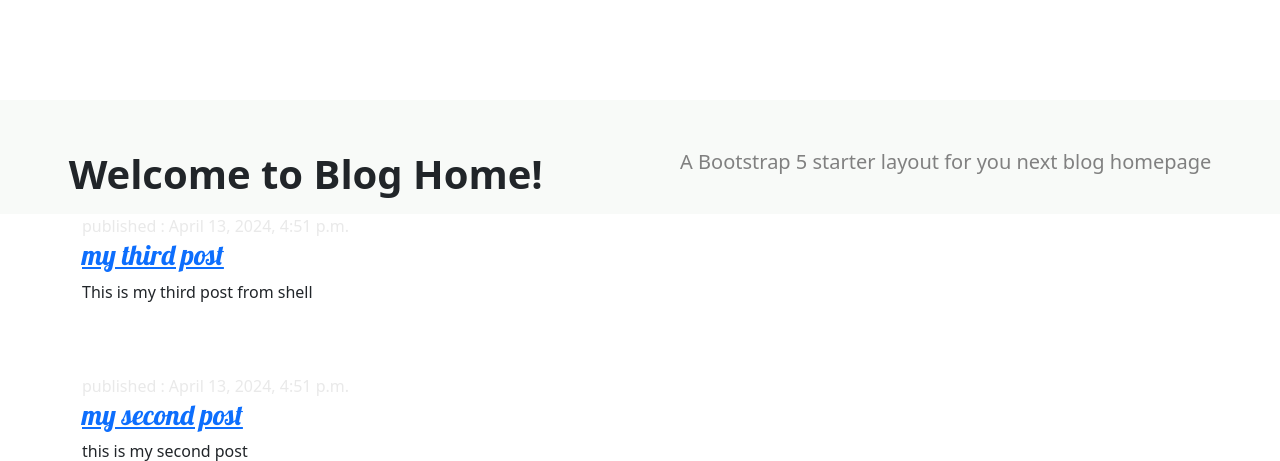
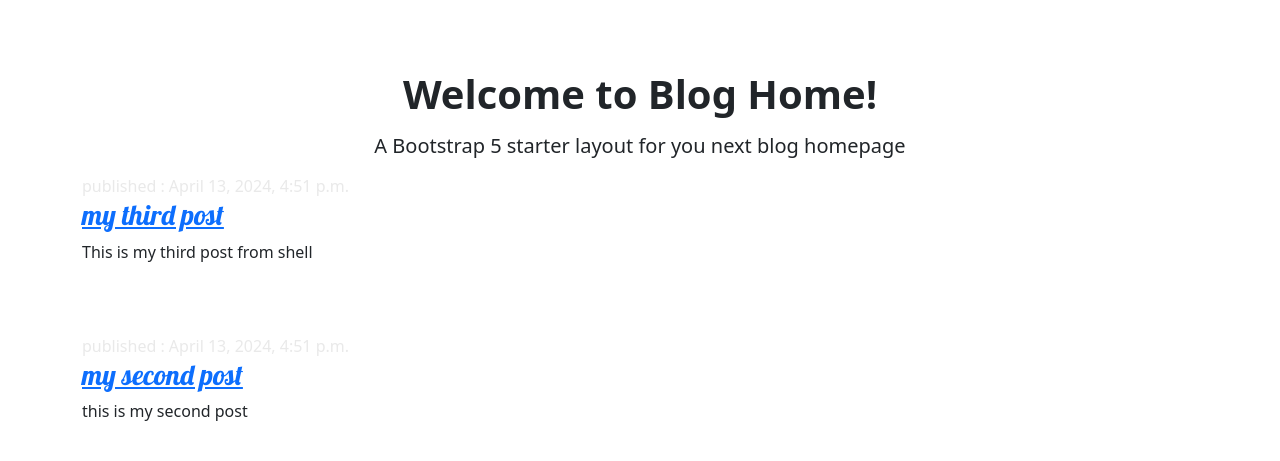
Before and after one commit to minjisuh/django-assignment, a Django app: page / in a window 1280 px wide. Shown: the part 70-531 px from the top of the page. Run offline with Django 5.2, Linux system fonts and the light colour scheme; data comes from the database, SQL or seed files in the repository.

Commit message:
hero-section finish

```diff
--- a/blog/static/css/blog.css
+++ b/blog/static/css/blog.css
@@ -21,26 +21,27 @@
     color: white;
 }
 
+
 .hero-section {
-    display: flex;
-    align-items: center; /* 요소를 수직으로 가운데 정렬 */
-    justify-content: center; /* 요소를 수평으로 가운데 정렬 */
-    margin-top : 100px;
-    background-color: #f8faf8; /* 배경색 설정 */
+    text-align: center; /* 텍스트를 가운데 정렬합니다. */
 }
 
 .hero-section h1 {
-    margin: 50px auto 25px; /* 위쪽 여백 50px, 아래쪽 여백 25px */
-    font-size: 40px;
-    font-weight: bold;
+    font-size: 40px; /* h1을 더 큰 글꼴 크기로 설정합니다. */
+    margin-top: 70px;
+    font-weight: bold; /* h1을 더 굵은 글꼴로 설정합니다. */
+    margin-bottom: 10px; /* h1과 h2 사이에 간격을 추가합니다. */
 }
 
 .hero-section h2 {
-    margin: 25px auto; /* 위쪽과 아래쪽 여백을 동시에 25px */
-    font-weight: 500;
-    font-size: 20px;
-    color: gray;
+    font-size : 20px;
+    margin-top: 0; /* 기본적인 위쪽 여백을 제거하여 h1과 h2 사이에 간격을 만듭니다. */
+    font-weight:lighter;
 }
+
+
+
+
 
 .content {
     margin-left: 40px;
--- a/blog/templates/blog/base.html
+++ b/blog/templates/blog/base.html
@@ -35,6 +35,11 @@
 
 
 
+
+
+
+
+
         <div class="content container">
             <div class="row">
                 <div class="col-md-8">
```
